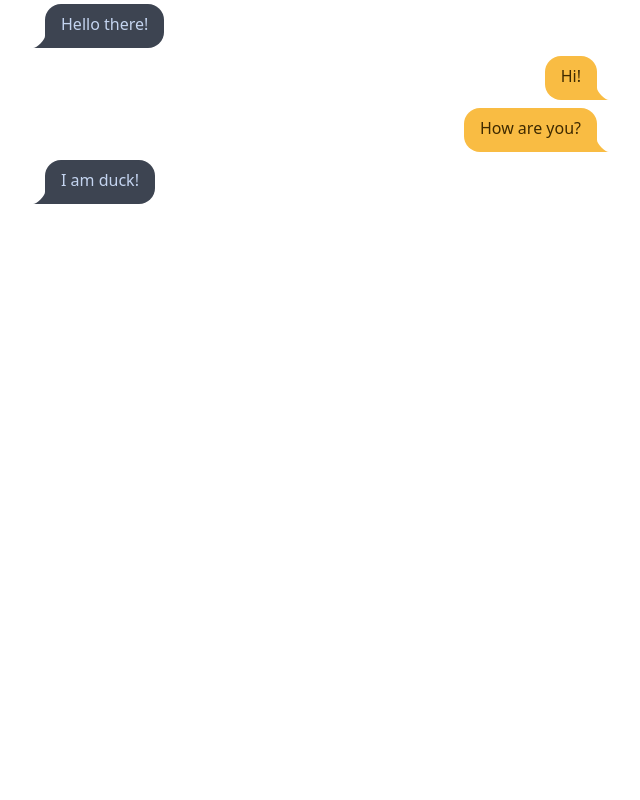
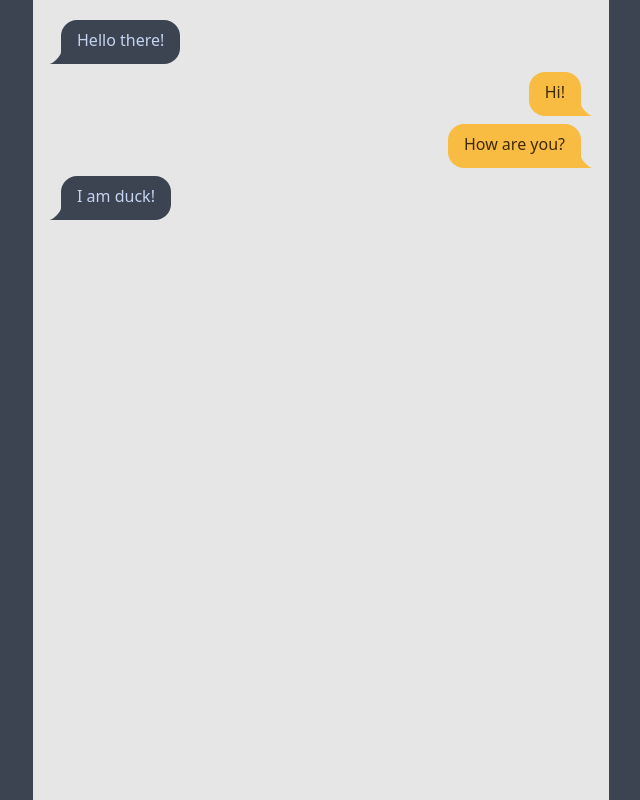
Before and after one commit to cattrn/rubber-duck-frontend, a React (Vite) app: page / in a window 1280 px wide. Shown: the whole page, without its empty margins (319-959 px from the left). Built offline with nearby package versions, Linux system fonts and the light colour scheme.

Commit message:
Style chat messages
Co-authored-by: Bunny Ryou <bunnyryou@gmail.com>

```diff
--- a/src/App.tsx
+++ b/src/App.tsx
@@ -2,11 +2,15 @@ import ChatBubble from "./components/ChatBubble"
 
 function App() {
   return (
-    <div className="App max-w-xl mx-auto">
+    <div className="App bg-neutral">
+      <div className="max-w-xl mx-auto h-screen flex flex-col bg-base-200 p-4">
+        <div className="grow">
       <ChatBubble sender="duck" text="Hello there!" />
       <ChatBubble sender="user" text="Hi!" />
       <ChatBubble sender="user" text="How are you?" />
       <ChatBubble sender="duck" text="I am duck!" />
+        </div>
+      </div>
     </div>
   )
 }
```
